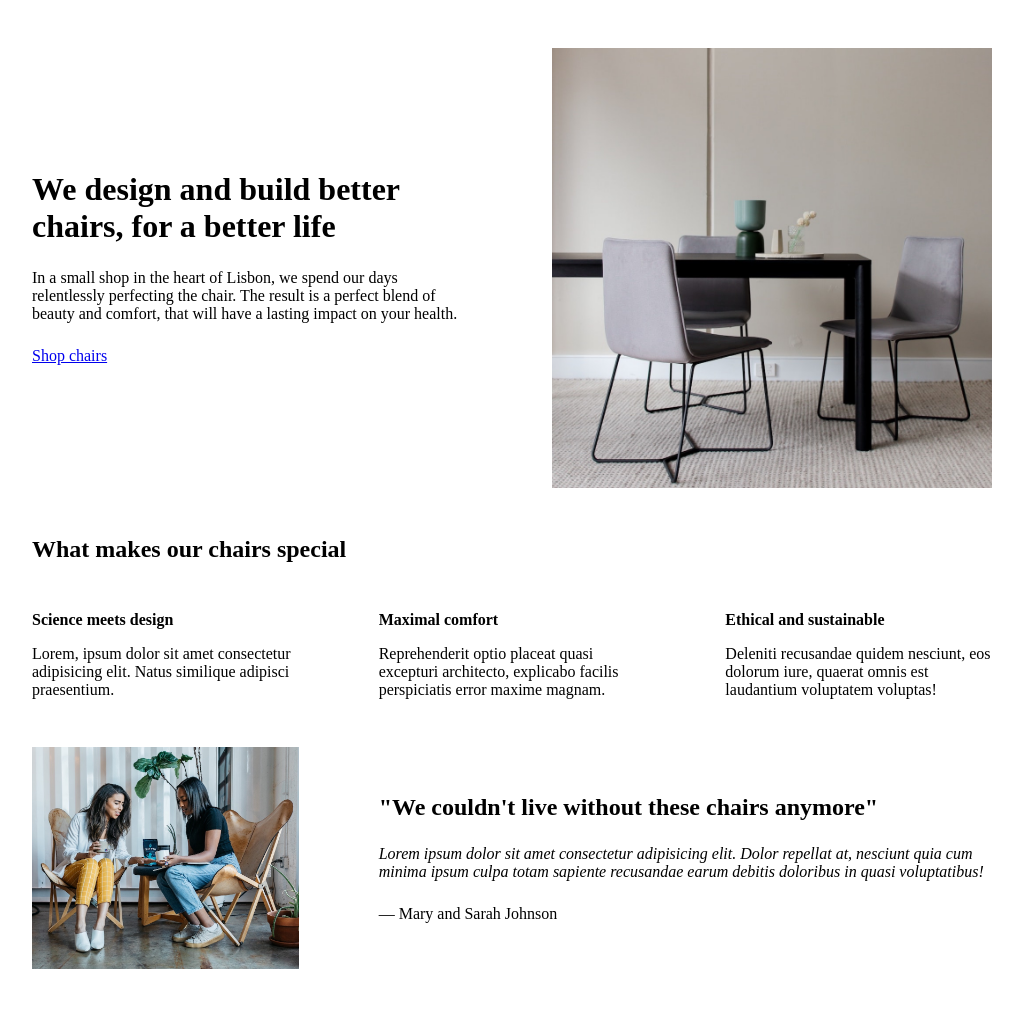
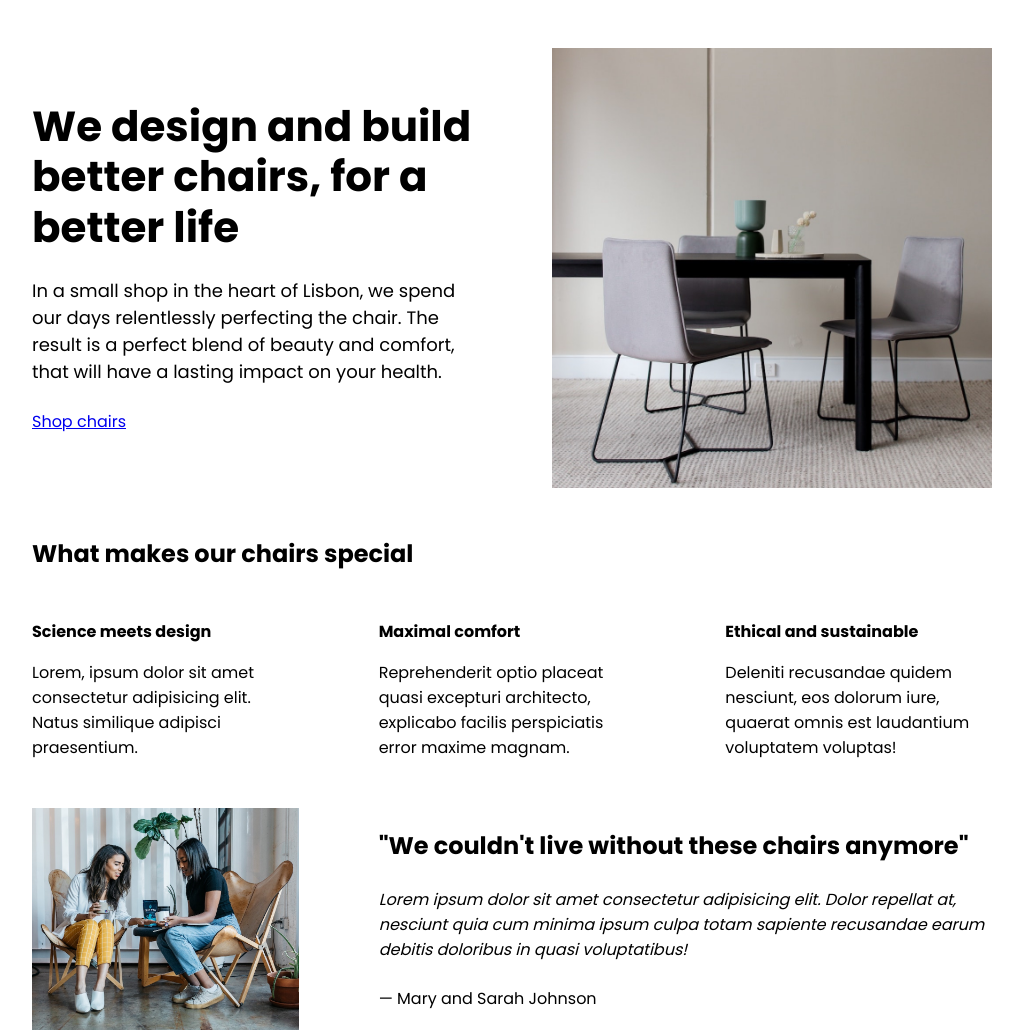
Before and after one commit to sazidahmednassir/landing-html-css, a plain HTML site: page index.html in a window 1280 px wide. Shown: the top 1033 px of the page, without its empty margins (128-1151 px from the left). Drawn offline with Linux system fonts and the light colour scheme.

Commit message:
adding google fonts& space

```diff
--- a/index.html
+++ b/index.html
@@ -4,9 +4,10 @@
     <meta charset="UTF-8" />
     <meta http-equiv="X-UA-Compatible" content="IE=edge" />
     <meta name="viewport" content="width=device-width, initial-scale=1.0" />
+    <link rel="preconnect" href="https://fonts.googleapis.com" />
 
     <link rel="stylesheet" href="style.css" />
-    <title>Lisbon Chair Shop</title>
+    <title>BD Chair Shop</title>
   </head>
   <body>
     <div class="container">
--- a/style.css
+++ b/style.css
@@ -5,7 +5,7 @@ SPACING SYSTEM (px)
 FONT SIZE SYSTEM (px)
 10 / 12 / 14 / 16 / 18 / 20 / 24 / 30 / 36 / 44 / 52 / 62 / 74 / 86 / 98
 */
-@import url('https://fonts.googleapis.com/css2?family=Inter:wght@400;500;700&display=swap');
+@import url('https://fonts.googleapis.com/css2?family=Inter:wght@400;500;700&family=Poppins:wght@400;500;700&display=swap');
 * {
   margin: 0;
   padding: 0;
@@ -16,7 +16,7 @@ FONT SIZE SYSTEM (px)
 /* GENERAL STYLES */
 /* ------------------------ */
 body {
-  font-family: 'Inter' sans-serif;
+  font-family: 'Poppins', 'Inter', sans-serif;
 }
 
 .container {
@@ -57,10 +57,16 @@ header {
 
 h1 {
   margin-bottom: 24px;
+  font-size: 42px;
+  font-weight: 700;
+  line-height: 1.2;
+  letter-spacing: -1;
 }
 
 .header-text {
   margin-bottom: 24px;
+  font-size: 18px;
+  line-height: 1.5;
 }
 
 img {
```
